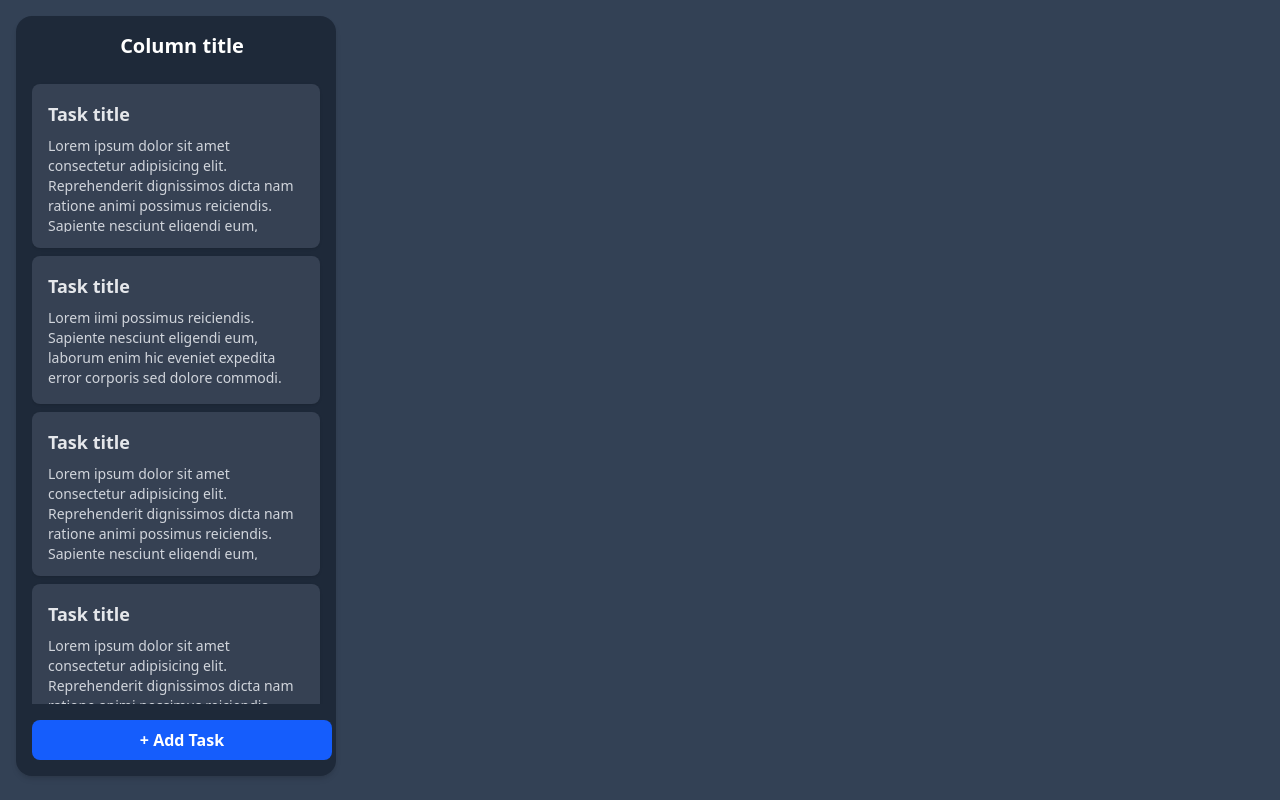
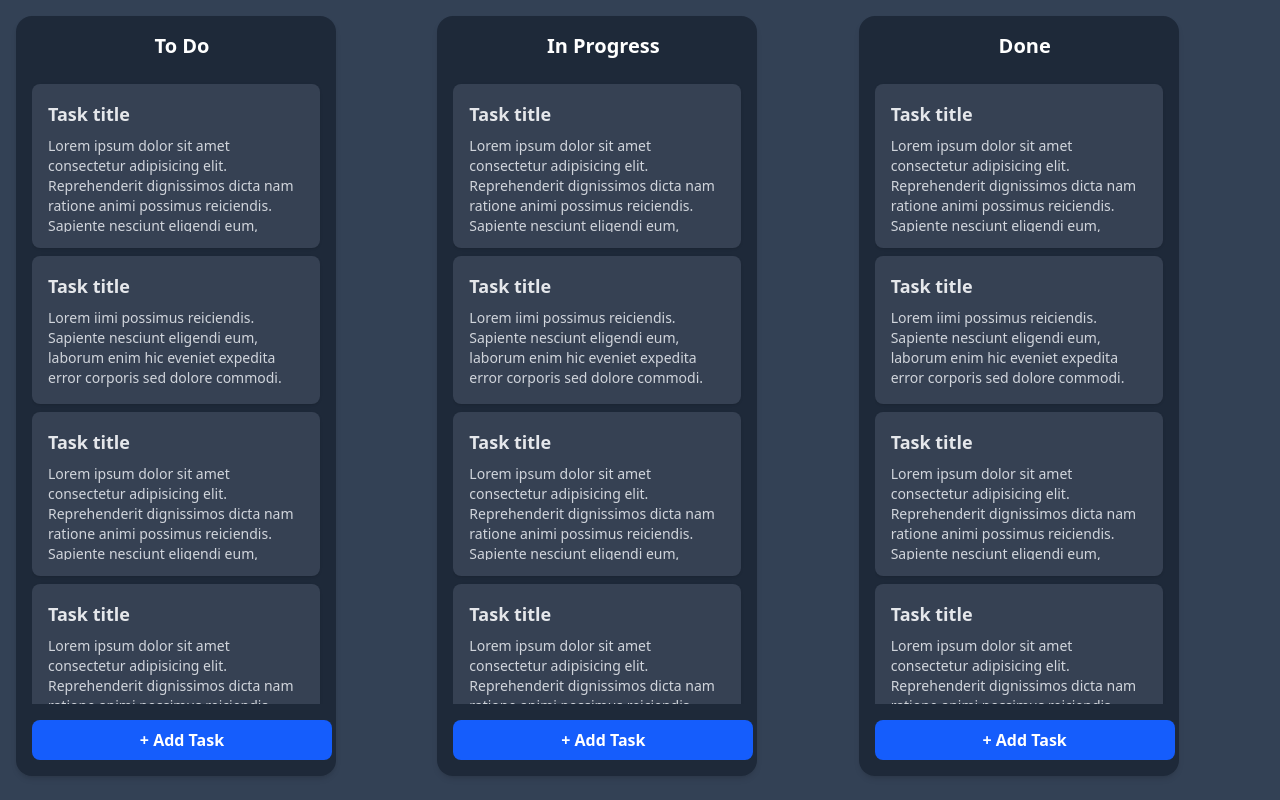
Before and after one commit to maksym-klym/task-tracker, a React (Vite) app: page / in a window 1280 px wide. Built offline with nearby package versions, Linux system fonts and the light colour scheme.

Commit message:
Implemented global state with Zustand, created functions to add, update and delete tasks

```diff
--- a/package.json
+++ b/package.json
@@ -12,7 +12,8 @@
   "dependencies": {
     "@tailwindcss/vite": "^4.1.11",
     "react": "^19.1.0",
-    "react-dom": "^19.1.0"
+    "react-dom": "^19.1.0",
+    "zustand": "^5.0.6"
   },
   "devDependencies": {
     "@eslint/js": "^9.30.1",
--- a/src/App.tsx
+++ b/src/App.tsx
@@ -1,10 +1,10 @@
 import "./App.css";
-import Column from "./app/components/Column/Column";
+import Board from "./app/components/Board/Board";
 
 function App() {
   return (
     <div className="p-4">
-      <Column />
+      <Board />
     </div>
   );
 }
--- a/src/app/components/Board/Board.tsx
+++ b/src/app/components/Board/Board.tsx
@@ -1,7 +1,12 @@
+import Column from "../Column/Column";
 
 export function Board() {
   return (
-    <div></div>
+    <div className="grid grid-cols-3 gap-4">
+      <Column title="To Do" />
+      <Column title="In Progress" />
+      <Column title="Done" />
+    </div>
   )
 }
 
--- a/src/app/components/Column/Column.tsx
+++ b/src/app/components/Column/Column.tsx
@@ -1,7 +1,11 @@
-export function Column() {
+type ColumnProps = {
+    title: string;
+};
+
+export function Column({ title }: ColumnProps) {
     return (
-        <div className="flex flex-col bg-gray-800 p-4 rounded-2xl shadow-md w-80 max-h-[95vh] pr-1">
-        <h2 className="text-xl font-bold text-white mb-4 text-center">Column title</h2>
+        <div className="flex flex-col bg-gray-800 p-4 rounded-2xl shadow-md w-80 max-h-[95vh] pr-1 mr-8">
+            <h2 className="text-xl font-bold text-white mb-4 text-center">{title}</h2>
             <div className="overflow-auto scrollbar">
 
                 <div className="flex-1 space-y-4 pr-1 mt-2 mr-2">
@@ -42,8 +46,7 @@ export function Column() {
 
             </div>
             <button
-          className="mt-4 bg-blue-600 hover:bg-blue-500 text-white font-semibold py-2 rounded-lg transition"
-        >
+                className="mt-4 bg-blue-600 hover:bg-blue-500 text-white font-semibold py-2 rounded-lg transition">
                 + Add Task
             </button>
         </div>
--- /dev/null
+++ b/src/app/store/TasksStore.ts
@@ -0,0 +1,37 @@
+import { create } from "zustand";
+
+type Task = {
+    id: string,
+    title: string,
+    decription: string
+}
+
+type State = {
+    tasks: Task[],
+    addTask: (task: Task) => void;
+    editTask: (task: Task) => void;
+    removeTask: (id: string) => void;
+}
+
+export const useTasksStore = create<State>((set) => ({
+    tasks: [],
+    addTask: (task) => {
+        set((state) => ({
+            tasks: [...state.tasks, task],
+        }))
+    },
+    editTask: (editedTask) => {
+        set((state) => ({
+            tasks: state.tasks.map((task) =>
+                task.id == editedTask.id ? editedTask : task
+            ),
+        }))
+    },
+    removeTask: (id) => {
+        set((state) => ({
+            tasks: state.tasks.filter((task) =>
+                task.id !== id
+            ),
+        }))
+    }
+}));
```
Also changed, not shown: 1 other file (tests, documents, lock files or other folders). Lines whose indentation alone changed are shown as unchanged.
